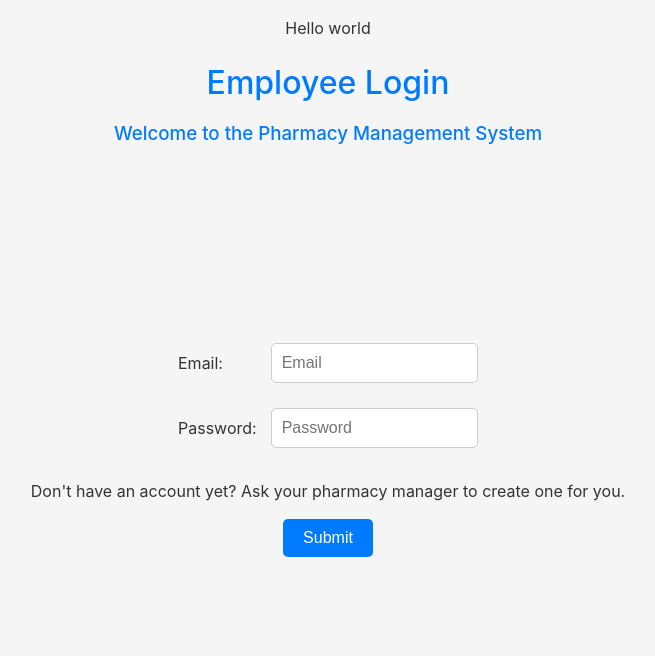
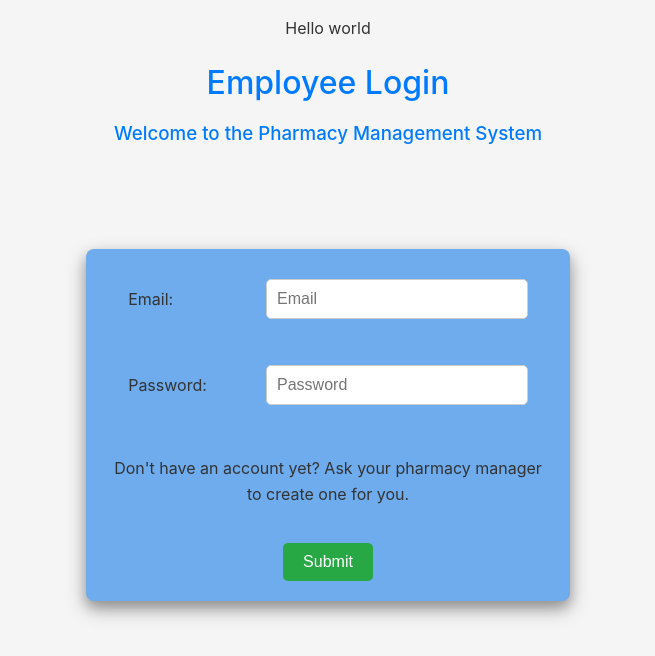
Before and after one commit to oliver-sey/pharmacy-management-system, a React (Create React App) app in the folder frontend/frontend/: page / in a window 1280 px wide. Shown: the top 656 px of the page, without its empty margins (312-967 px from the left). Built offline with nearby package versions, Linux system fonts and the light colour scheme.

Commit message:
Styling on login form

```diff
--- a/frontend/frontend/src/Pages/Login.js
+++ b/frontend/frontend/src/Pages/Login.js
@@ -6,7 +6,8 @@ function Login() {
 		<div>
 			<h1>Employee Login</h1>
 			<h3>Welcome to the Pharmacy Management System</h3>
-			<div className="centered-div">
+			<div className="centered-div-container">
+				<div className="login-box">
 					<div className="form-group">
 						<label htmlFor="email" className="input-label">
 							Email:
@@ -33,13 +34,14 @@ function Login() {
 
 					<div>
 						<p>
-						Don't have an account yet? Ask your pharmacy manager to
-						create one for you.
+							Don't have an account yet? Ask your pharmacy manager
+							to create one for you.
 						</p>
 					</div>
 
 					<div>
-					<input type="button" id="submit" value="Submit" />
+						<input type="button" id="submit-button" value="Submit" />
+					</div>
 				</div>
 			</div>
 		</div>
--- a/frontend/frontend/src/Styles/Login.css
+++ b/frontend/frontend/src/Styles/Login.css
@@ -1,10 +1,58 @@
+import styles.css
+
 /* Centered container for the login form */
-.centered-div {
+/*centered-div {
+/*	display: flex;
+/*	/*flex-direction: column; /* Aligns items vertically */
+/*	justify-content: center; /* Centers horizontally*/
+/*	align-items: center; /* Centers vertically */
+/*	height: 90vh; /* Takes up almost full viewport height */
+/*
+/*
+/*login-box {
+/*	display: flex;
+/*	flex-direction: column; /* Aligns items vertically */
+/*	justify-content: space-around; /* Centers vertically */
+/*	align-items: center; /* Centers horizontally */
+/*	height: 50%;
+/*	width: 40vw;
+/*	background-color: var(--secondary-color);
+/*	border-radius: 4%;
+/*
+*/
+
+/* load bearing css class?????? without this the cnetered-div-container isn't centered */
+.asdasdcentered-div {
+	height: 100vh; /* Full height of the viewport */
+}
+
+body {
 	display: flex;
-	flex-direction: column; /* Aligns items vertically */
-	justify-content: center; /* Centers vertically */
-	align-items: center; /* Centers horizontally */
-	height: 70vh; /* Takes up almost full viewport height */
+	justify-content: center;
+}
+
+.centered-div-container {
+	display: flex;
+	justify-content: center;
+	align-items: center;
+	width: 100%;
+	margin-top: 10vh;
+	height: 60vh;
+}
+
+.login-box {
+	display: flex;
+	flex-direction: column;
+	justify-content: space-between;
+	align-items: center;
+	background-color: var(--secondary-background-color);
+	width: 70%; /* Takes up 70% of parent width */
+	height: 65%; /* Takes up 65% of parent height */
+	padding: 20px;
+	margin-bottom: 10vh;
+	border-radius: 8px;
+	/* Enhanced box shadow for a more prominent effect */
+	box-shadow: 0 6px 12px rgba(0, 0, 0, 0.2), 0 8px 20px rgba(0, 0, 0, 0.3);
 }
 
 /* Style for each form group (label + input) */
@@ -12,7 +60,7 @@
 	display: flex;
 	justify-content: space-between; /* Pushes label to the left and input to the right */
 	align-items: center; /* Centers items vertically within the form group */
-	width: 300px; /* Set fixed width for form groups */
+	width: 90%; /* Set fixed width for form groups */
 	margin-bottom: 10px; /* Space between form groups */
 	padding-top: 10px;
 	padding-bottom: 5px;
@@ -21,10 +69,13 @@
 /* Style for labels */
 .input-label {
 	text-align: left; /* Left-aligns the label */
-	width: 150px; /* Fixed width for label */
 }
 
 /* Style for inputs */
 .input-field {
-	width: 150px; /* Adjust input width */
+	width: 60% !important; /* Adjust input width */
 }
+
+#submit-button {
+	background-color: var(--accent-color);
+}
--- a/frontend/frontend/src/Styles/styles.css
+++ b/frontend/frontend/src/Styles/styles.css
@@ -18,6 +18,7 @@ body {
 	--accent-color: #28a745; /* Accent green */
 	--secondary-color: #6c757d; /* Muted gray for secondary text */
 	--background-color: #f5f5f5; /* Light gray background */
+	--secondary-background-color: #6eacee; /* Primary blue */
 	--error-color: #dc3545; /* Red for error messages or alerts */
 	--text-color: #333; /* Main text color */
 }
```
Lines whose indentation alone changed are shown as unchanged.
